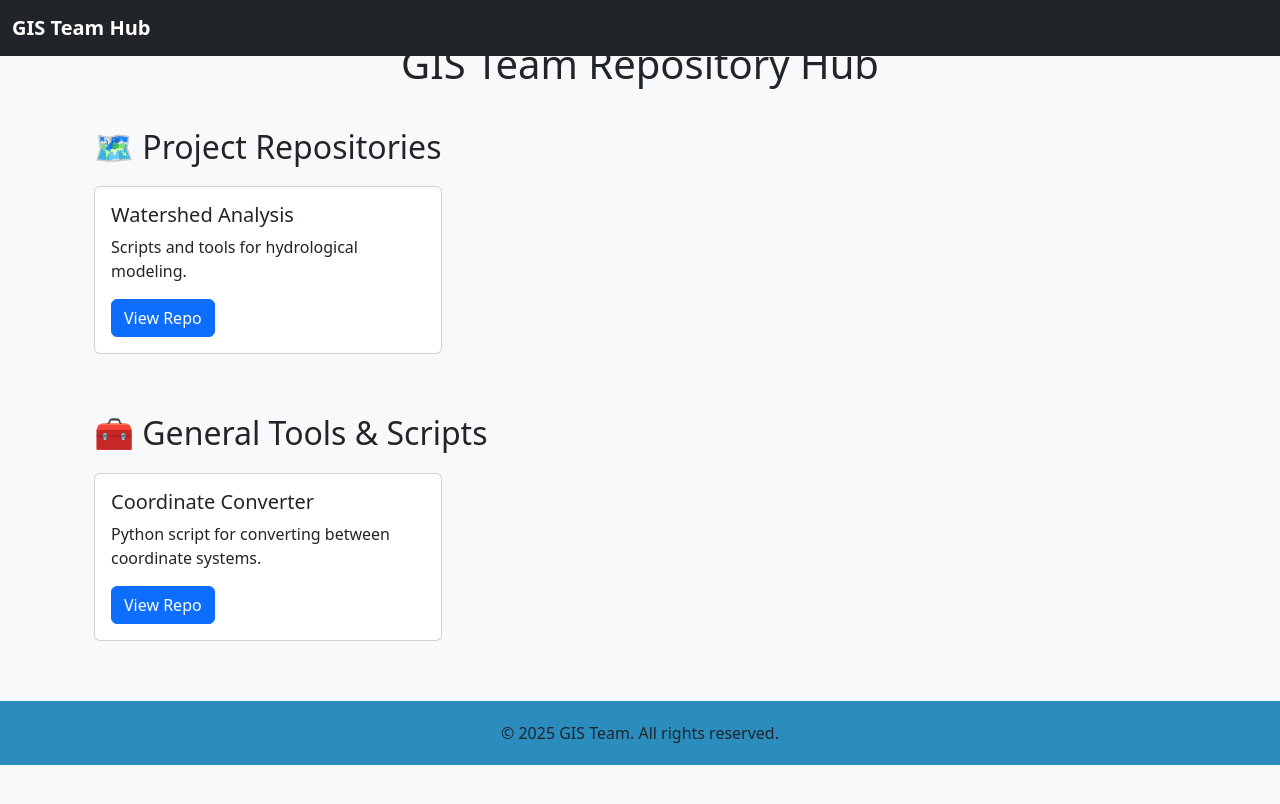
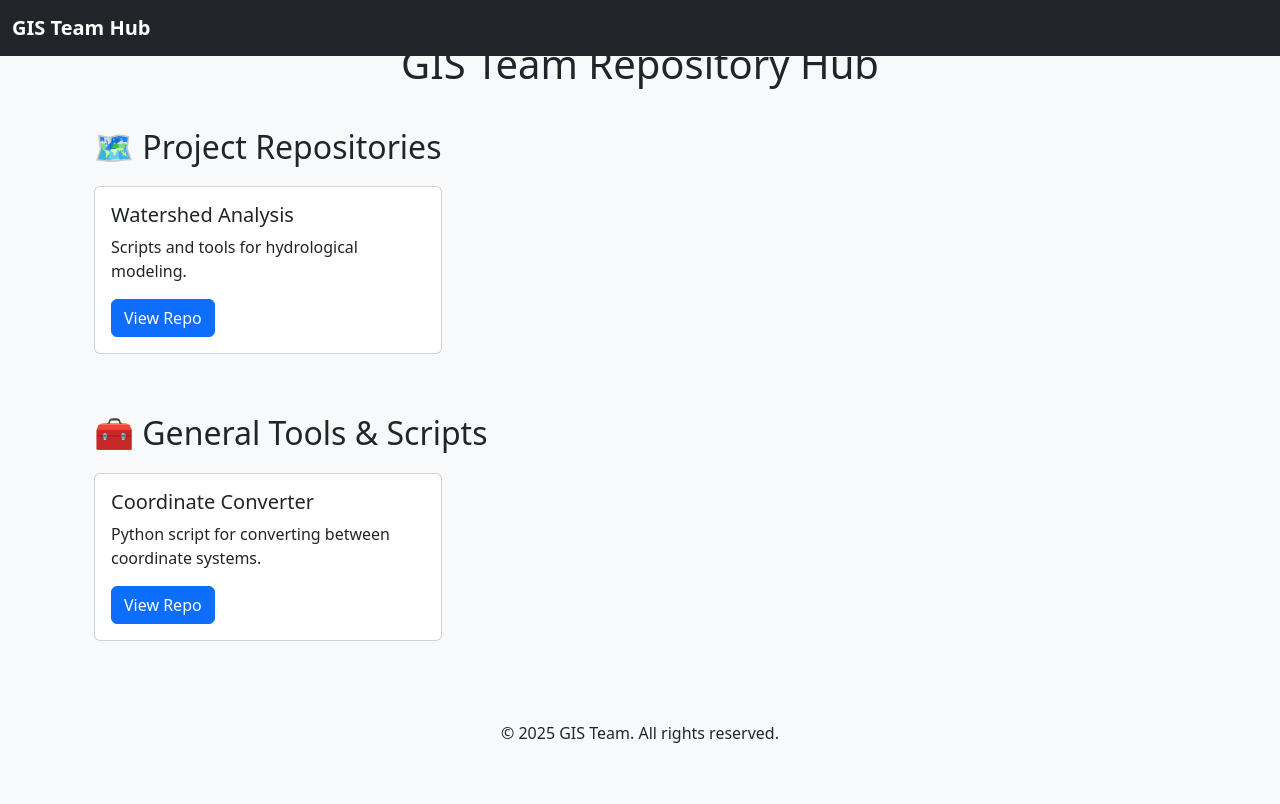
Before and after one commit to patjohns/pages_testing, a Jekyll site: the page built from index.html, in a window 1280 px wide. Shown: the top 804 px of the page. Built offline with Jekyll 4.4.1, drawn with Linux system fonts in a browser that asks for light colours.

Commit message:
Update default.html

```diff
--- a/_layouts/default.html
+++ b/_layouts/default.html
@@ -11,7 +11,7 @@
       padding-top: 70px;
     }
     footer {
-      background-color: #2b8cbe;
+      background-color: #f8f9fa;
       padding: 20px 0;
       margin-top: 40px;
     }
```
